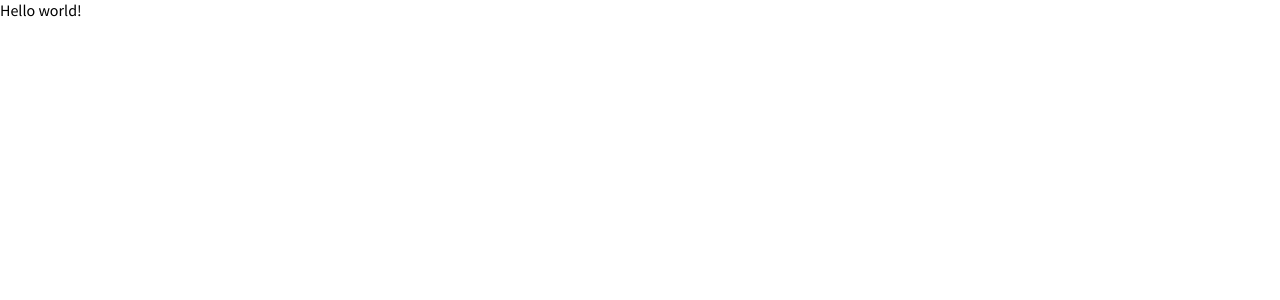
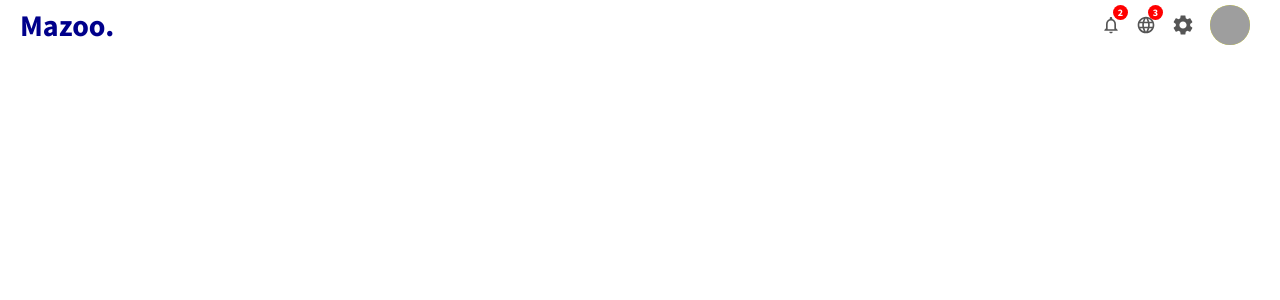
Before and after one commit to marizoo/admin-panel, a React (Create React App) app: page / in a window 1280 px wide. Shown: the top 300 px of the page. Built offline with nearby package versions, Linux system fonts and the light colour scheme; grey boxes are pictures that could not be loaded.

Commit message:
completed Topbar component

```diff
--- a/public/index.html
+++ b/public/index.html
@@ -16,7 +16,7 @@
       box-sizing: border-box
     }
   </style>
-  <title>React App</title>
+  <title>Admin App</title>
 </head>
 
 <body>
--- a/src/App.jsx
+++ b/src/App.jsx
@@ -1,5 +1,11 @@
+import Topbar from "./components/Topbar";
+
 const App = () => {
-  return <div>Hello world!</div>;
+  return (
+  <div>
+    <Topbar />
+    </div>
+  );
 };
 
 export default App;
--- /dev/null
+++ b/src/components/Topbar.jsx
@@ -0,0 +1,94 @@
+import React from 'react'
+import styled from 'styled-components'
+import { NotificationsNone, Language, Settings } from '@material-ui/icons'
+
+const Cont = styled.div`
+width: 100vw;
+height: 50px;
+position: sticky;
+top: 0;
+`
+const Wrapper = styled.div`
+height: 100%;
+padding: 0 20px;
+display: flex;
+align-items: center;
+justify-content: space-between;
+`
+
+const Logo = styled.span`
+font-weight: bold;
+font-size: 30px;
+cursor: pointer;
+color: darkblue;
+`
+
+const Left = styled.div`
+`
+
+const Right = styled.div`
+display: flex;
+align-items: center;
+margin-right: 10px;
+`
+
+const IconCont = styled.div`
+display: flex;
+position: relative;
+font-size: 20px;
+margin-right: 15px;
+cursor: pointer;
+color: #555;
+`
+const IconBadge = styled.span`
+position: absolute;
+top: -10px;
+right: -7px;
+border-radius: 50%;
+width: 15px;
+height: 15px;
+color: white;
+background-color: red;
+display: flex;
+align-items: center;
+justify-content: center;
+font-size: 10px;
+font-weight: bold;
+`
+
+const Avatar = styled.img`
+width: 40px;
+height: 40px;
+border-radius: 50%;
+cursor: pointer;
+background-color: yellow;
+`
+
+
+const Topbar = () => {
+    return (
+        <Cont>
+            <Wrapper>
+                <Left>
+                    <Logo>Mazoo.</Logo>
+                </Left>
+                <Right>
+                    <IconCont>
+                        <NotificationsNone style={{fontSize:"inherit"}}/>
+                        <IconBadge>2</IconBadge>
+                    </IconCont>
+                    <IconCont>
+                        <Language style={{fontSize:"inherit"}}/>
+                        <IconBadge>3</IconBadge>
+                    </IconCont>
+                    <IconCont>
+                        <Settings />
+                    </IconCont>
+                    <Avatar src="https://images.pexels.com/photos/1526814/pexels-photo-1526814.jpeg?auto=compress&cs=tinysrgb&dpr=2&w=500" alt="avatar"/>
+                </Right>
+            </Wrapper>
+        </Cont>
+    )
+}
+
+export default Topbar
```
